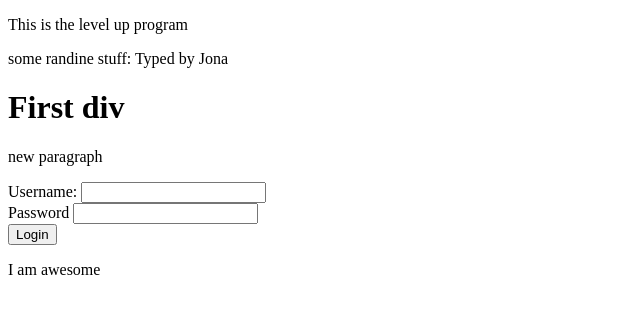
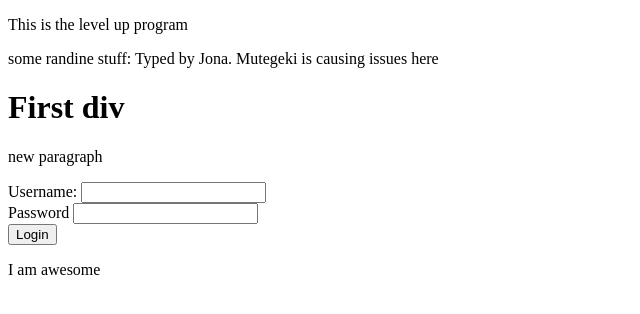
Before and after one commit to kbjude/Alujuly, a plain HTML site: page Alujuly/index.html in a window 1280 px wide. Shown: the whole page, without its empty margins (0-640 px from the left). Drawn offline with Linux system fonts and the light colour scheme.

Commit message:
Second commit

```diff
--- a/Alujuly/index.html
+++ b/Alujuly/index.html
@@ -6,7 +6,7 @@
 <body>
 <p>This is the level up program</p>
 <div id="me">
-	some randine stuff: Typed by Jona
+	some randine stuff: Typed by Jona. Mutegeki is causing issues here
 </div>
 <div id="okay">
 	<h1>First div</h1>
```
